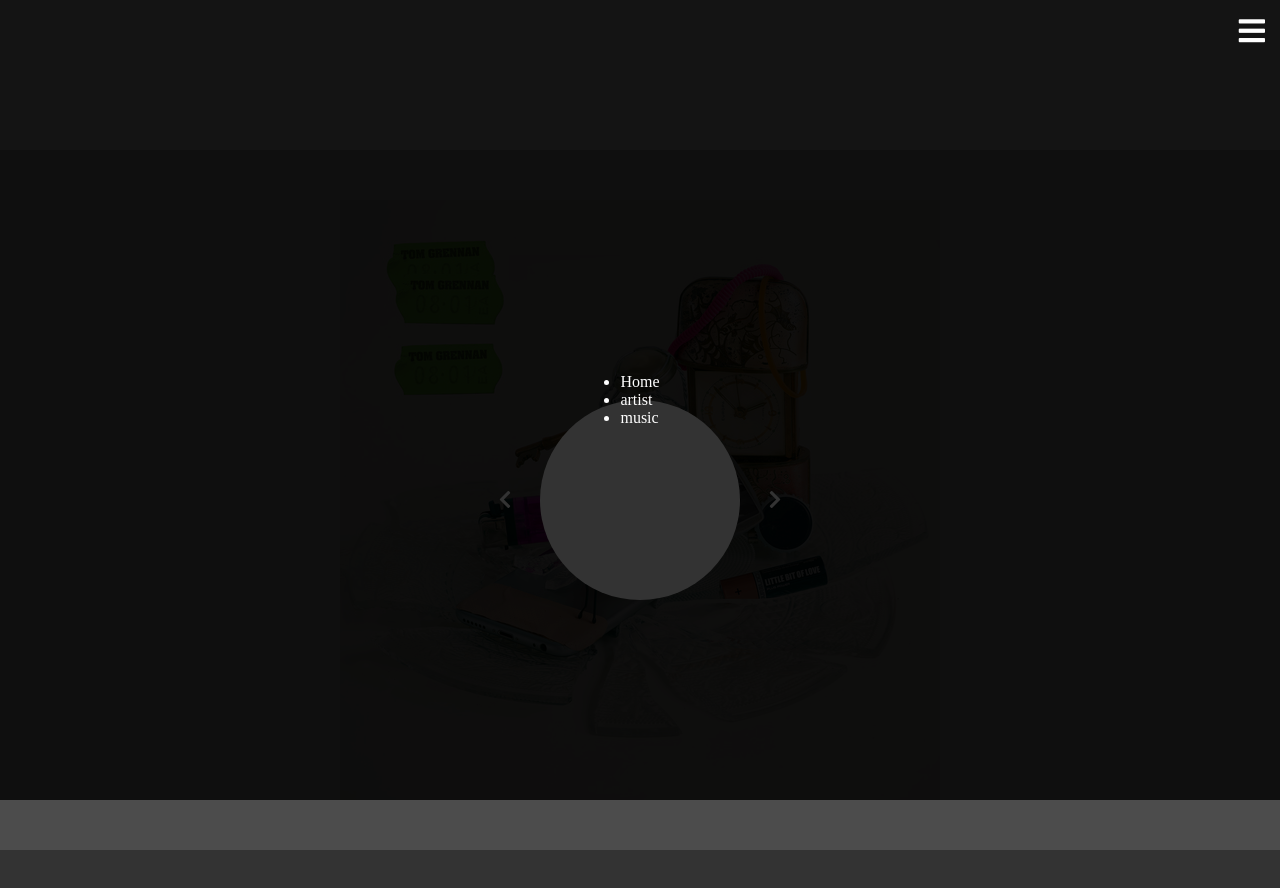
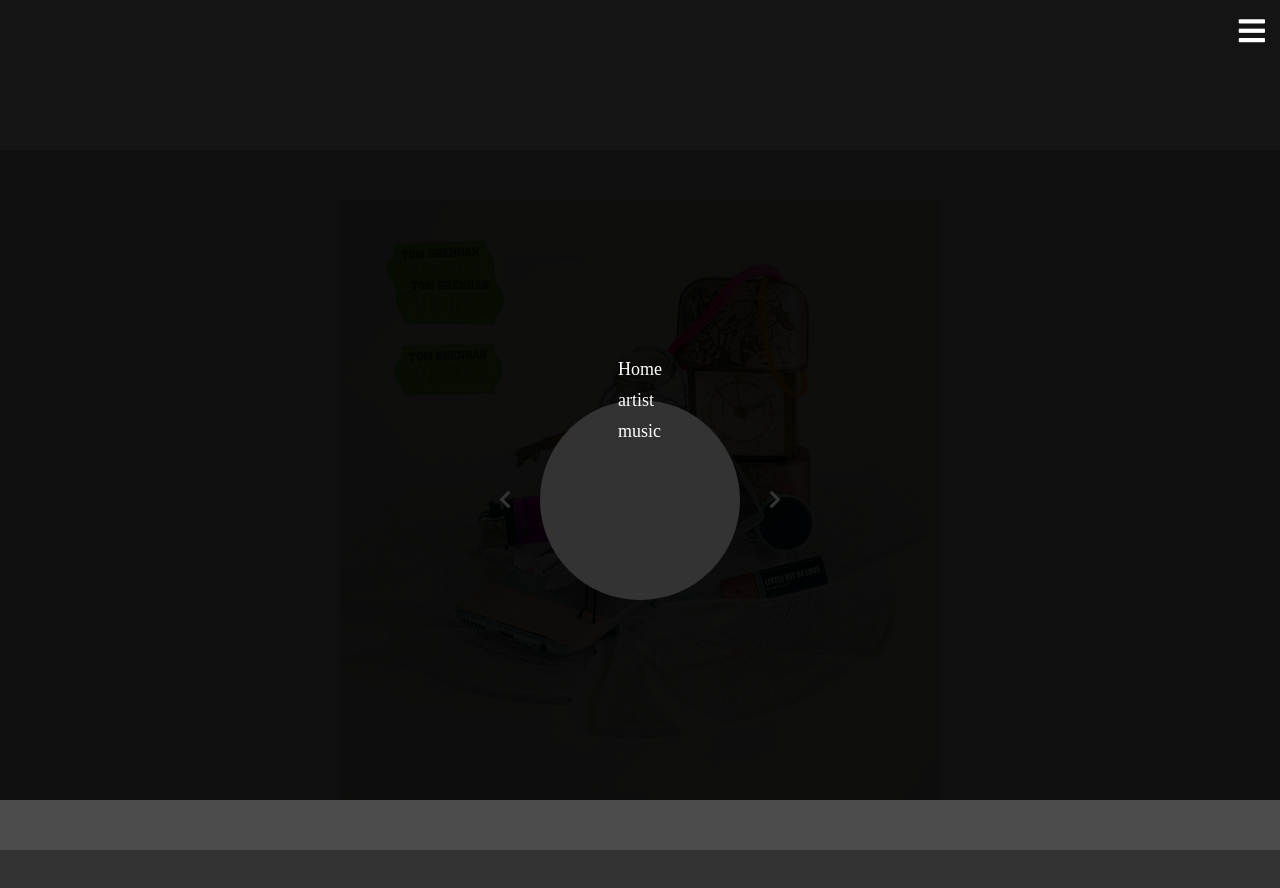
Before and after one commit to beming-dev/Frontend-template, a plain HTML site: page music/index.html in a window 1280 px wide. Both pictures are taken after a click on the element 1251 px from the left and 32 px from the top of the page. Shown: the top 888 px of the page. Drawn offline with Linux system fonts and the light colour scheme.

Commit message:
Update style.css

```diff
--- a/music/style.css
+++ b/music/style.css
@@ -14,6 +14,10 @@ body{
 ul{
     margin: 0;
     padding: 0;
+}
+
+li{
+    list-style: none;
 }
 
 .nav-toggle{
@@ -58,6 +62,8 @@ ul{
 
 .navigation li{
     color: white;
+    font-size: 18px;
+    margin: 10px 0;
 }
 
 .header{
```
